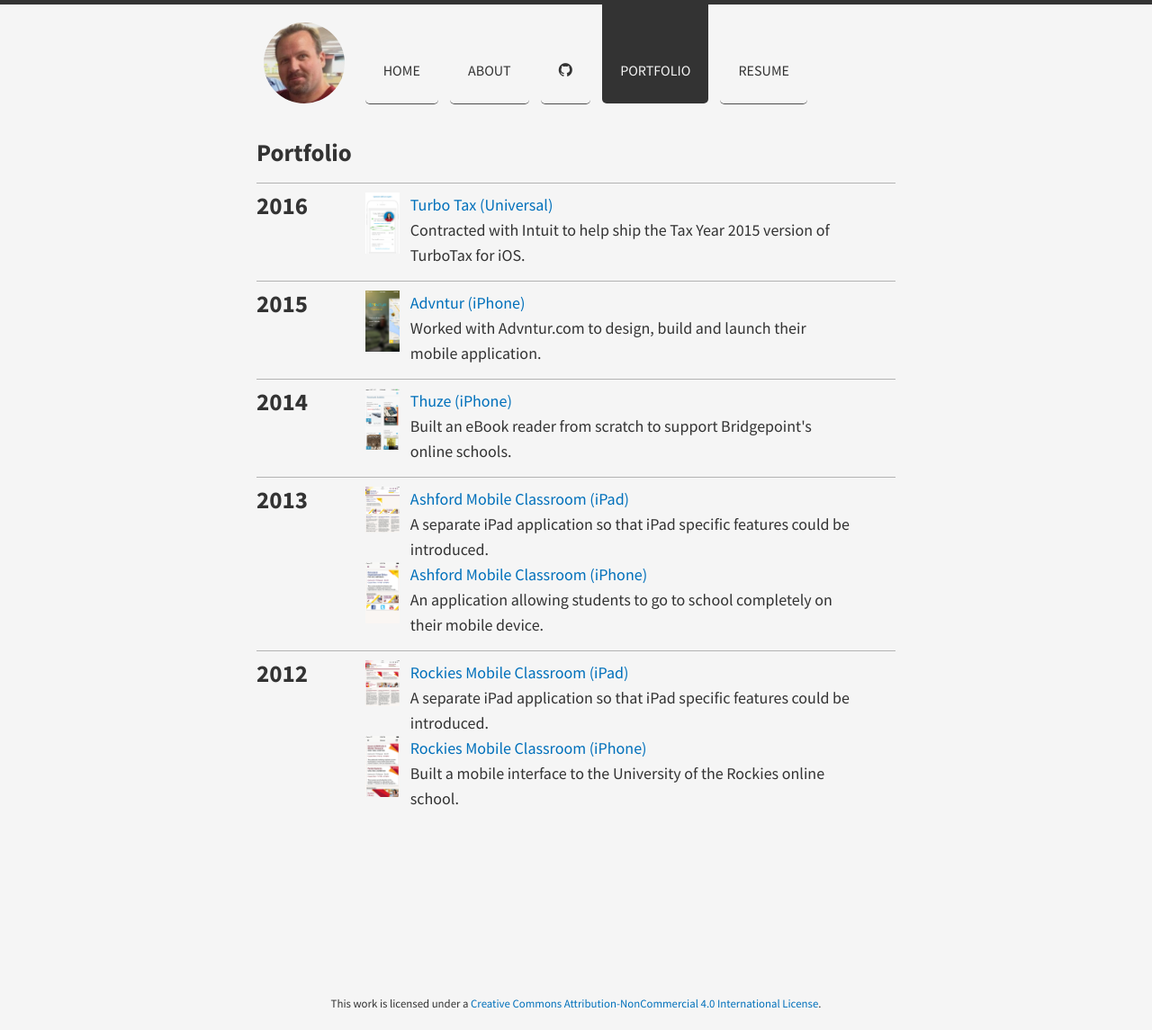
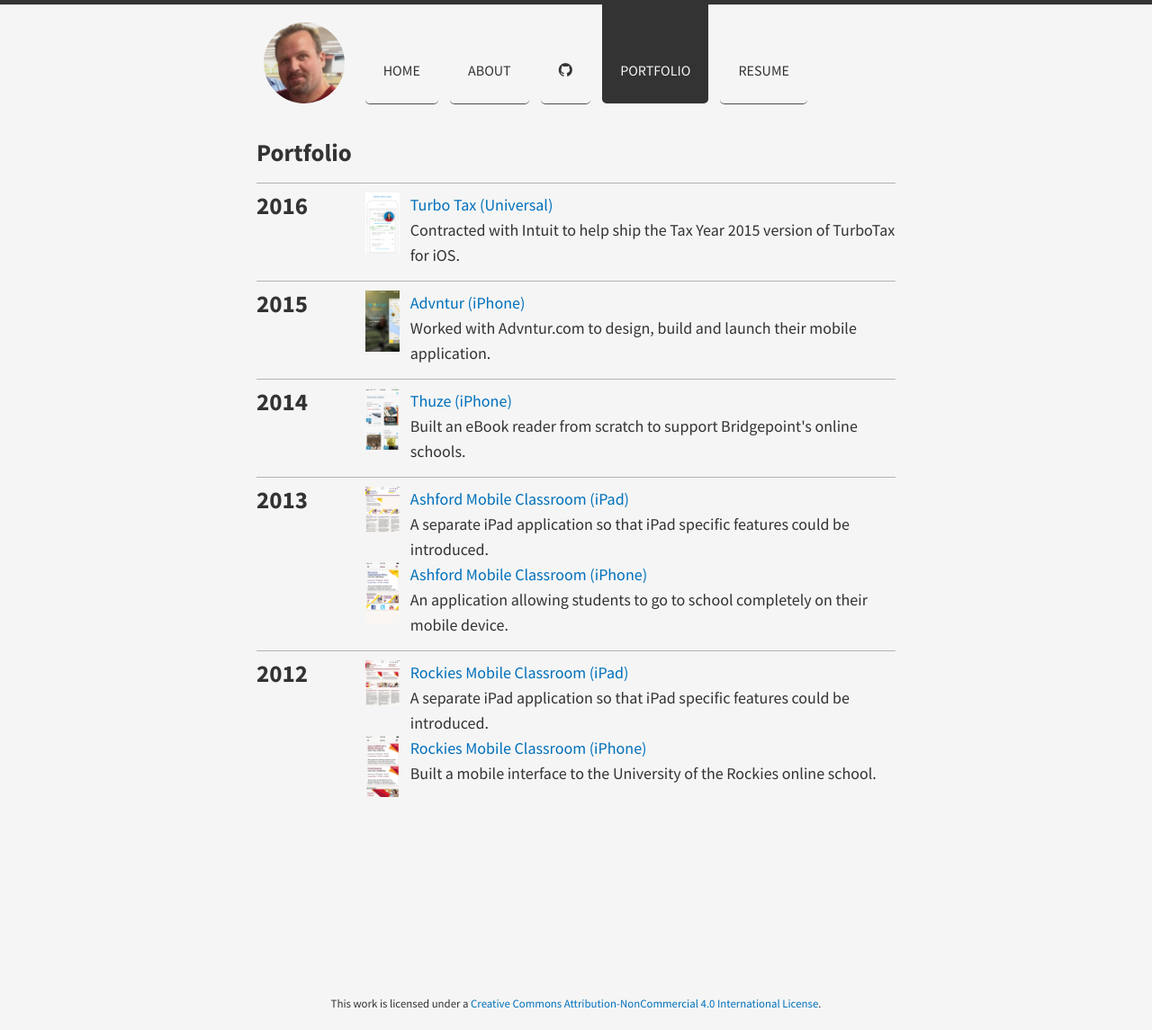
Before and after one commit to eoghain/eoghain.github.io, a Jekyll site: the page built from portfolio.html, in a window 1280 px wide. Shown: the whole page at 90% size. Built offline with Jekyll 4.4.1, drawn with Linux system fonts in a browser that asks for light colours; nearby versions of some CDN libraries.

Commit message:
Make blurbs extend full width.

```diff
--- a/portfolio.html
+++ b/portfolio.html
@@ -20,7 +20,7 @@
             <img src="{{ post.image_url }}" class="col span_1"/>
             <a href="{{ site.baseurl }}{{ post.url }}" title="{{ post.title }}" class="col span_7">{{ post.title }}</a>
             <br>
-            <div class="col span_10">
+            <div class="col span_11">
               {{ post.blurb }}
             </div>
         </article>
```
